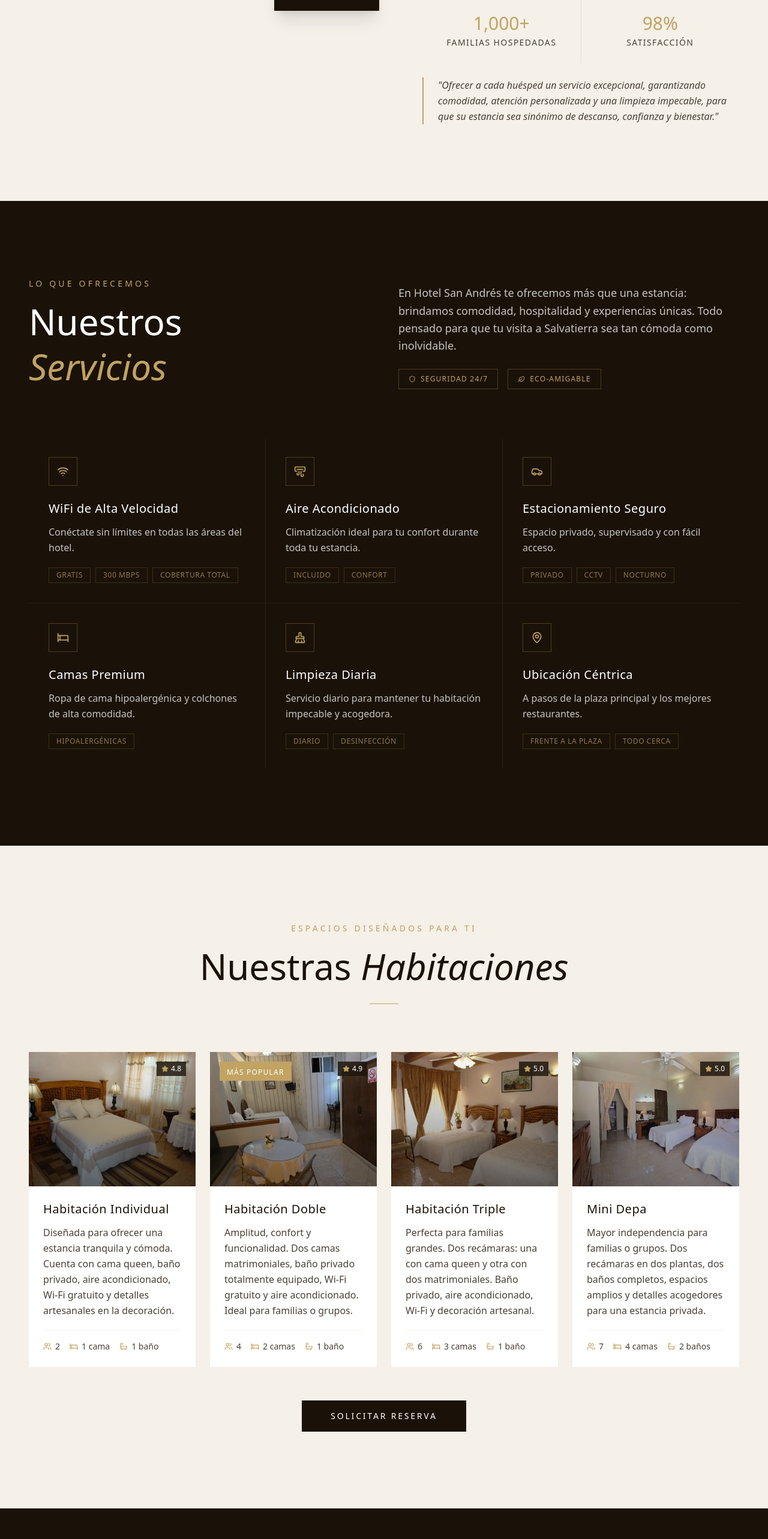
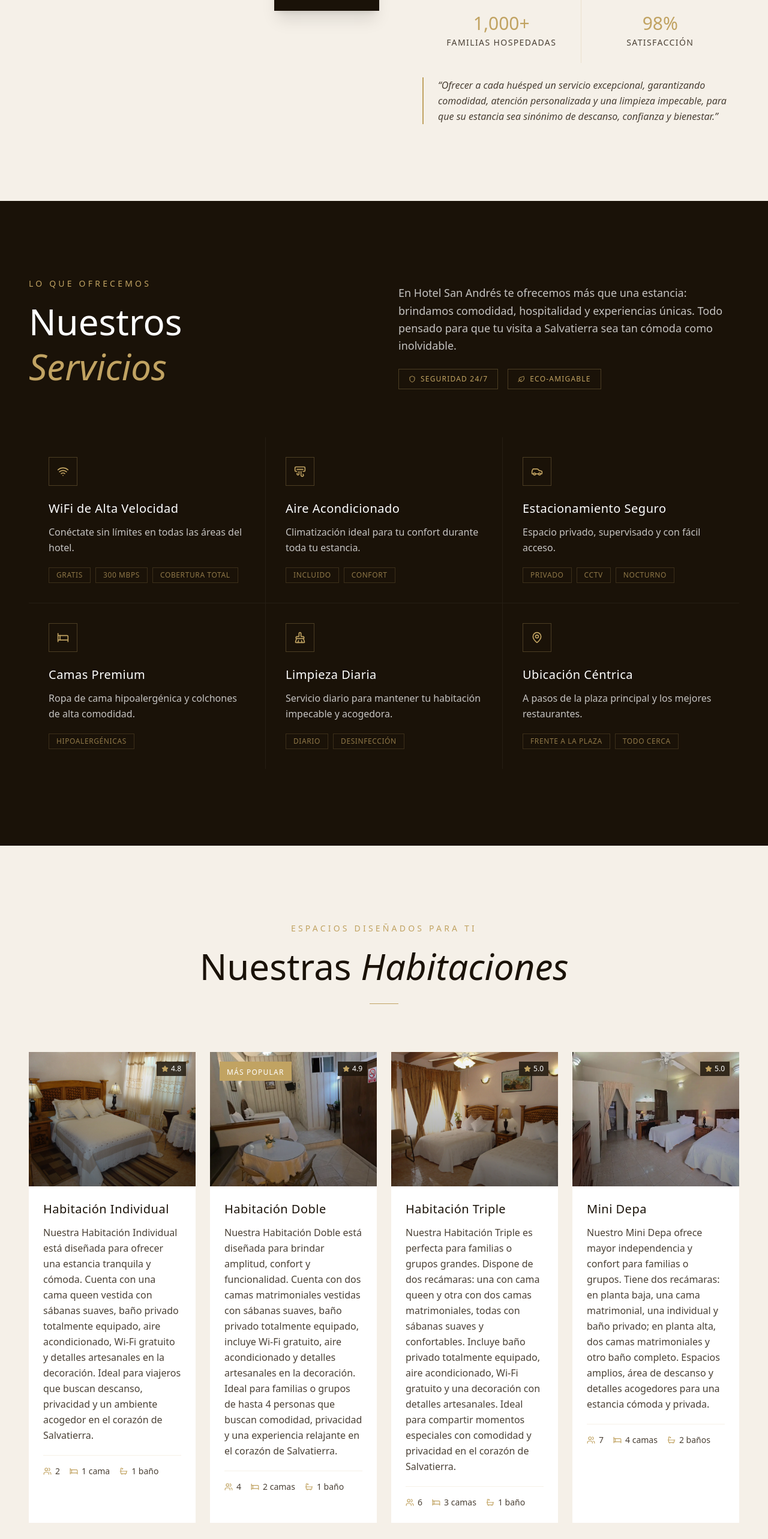
Before and after one commit to Gonzalez-Ricardo/hotelsanandres, a Next.js app: page / in a window 1280 px wide. Shown: the part 1640-4206 px from the top of the page at 60% size. Built offline with nearby package versions, Linux system fonts and the light colour scheme.

Commit message:
feat: correcion de errores

```diff
--- a/src/app/Components/Nosotros.tsx
+++ b/src/app/Components/Nosotros.tsx
@@ -84,9 +84,9 @@ export default function Nosotros() {
             {/* Misión */}
             <div className="mt-6 border-l-2 border-[#c1a362] pl-6">
               <p className="text-base text-[#4a4035] italic font-light leading-relaxed">
-                "Ofrecer a cada huésped un servicio excepcional, garantizando comodidad,
+                &ldquo;Ofrecer a cada huésped un servicio excepcional, garantizando comodidad,
                 atención personalizada y una limpieza impecable, para que su estancia
-                sea sinónimo de descanso, confianza y bienestar."
+                sea sinónimo de descanso, confianza y bienestar.&rdquo;
               </p>
             </div>
           </div>
--- a/src/app/Components/habitaciones.tsx
+++ b/src/app/Components/habitaciones.tsx
@@ -8,7 +8,7 @@ const rooms = [
     title: "Habitación Individual",
     rating: "4.8",
     description:
-      "Diseñada para ofrecer una estancia tranquila y cómoda. Cuenta con cama queen, baño privado, aire acondicionado, Wi-Fi gratuito y detalles artesanales en la decoración.",
+      "Nuestra Habitación Individual está diseñada para ofrecer una estancia tranquila y cómoda. Cuenta con una cama queen vestida con sábanas suaves, baño privado totalmente equipado, aire acondicionado, Wi-Fi gratuito y detalles artesanales en la decoración. Ideal para viajeros que buscan descanso, privacidad y un ambiente acogedor en el corazón de Salvatierra.",
     guests: 2,
     beds: 1,
     baths: 1,
@@ -19,7 +19,7 @@ const rooms = [
     title: "Habitación Doble",
     rating: "4.9",
     description:
-      "Amplitud, confort y funcionalidad. Dos camas matrimoniales, baño privado totalmente equipado, Wi-Fi gratuito y aire acondicionado. Ideal para familias o grupos.",
+      "Nuestra Habitación Doble está diseñada para brindar amplitud, confort y funcionalidad. Cuenta con dos camas matrimoniales vestidas con sábanas suaves, baño privado totalmente equipado, incluye Wi-Fi gratuito, aire acondicionado y detalles artesanales en la decoración. Ideal para familias o grupos de hasta 4 personas que buscan comodidad, privacidad y una experiencia relajante en el corazón de Salvatierra.",
     guests: 4,
     beds: 2,
     baths: 1,
@@ -30,7 +30,7 @@ const rooms = [
     title: "Habitación Triple",
     rating: "5.0",
     description:
-      "Perfecta para familias grandes. Dos recámaras: una con cama queen y otra con dos matrimoniales. Baño privado, aire acondicionado, Wi-Fi y decoración artesanal.",
+      "Nuestra Habitación Triple es perfecta para familias o grupos grandes. Dispone de dos recámaras: una con cama queen y otra con dos camas matrimoniales, todas con sábanas suaves y confortables. Incluye baño privado totalmente equipado, aire acondicionado, Wi-Fi gratuito y una decoración con detalles artesanales. Ideal para compartir momentos especiales con comodidad y privacidad en el corazón de Salvatierra.",
     guests: 6,
     beds: 3,
     baths: 1,
@@ -41,7 +41,7 @@ const rooms = [
     title: "Mini Depa",
     rating: "5.0",
     description:
-      "Mayor independencia para familias o grupos. Dos recámaras en dos plantas, dos baños completos, espacios amplios y detalles acogedores para una estancia privada.",
+      "Nuestro Mini Depa ofrece mayor independencia y confort para familias o grupos. Tiene dos recámaras: en planta baja, una cama matrimonial, una individual y baño privado; en planta alta, dos camas matrimoniales y otro baño completo. Espacios amplios, área de descanso y detalles acogedores para una estancia cómoda y privada.",
     guests: 7,
     beds: 4,
     baths: 2,
--- a/src/app/Components/pueblo.tsx
+++ b/src/app/Components/pueblo.tsx
@@ -1,3 +1,4 @@
+"use client";
 import { Church, Palette, TreePine, Camera, Binoculars, Map } from "lucide-react";
 
 const attractions = [
@@ -61,6 +62,7 @@ export default function Pueblo() {
                 preload="none"
                 poster="/images/Salvatierra.webp"
                 className="w-full h-auto object-cover"
+                suppressHydrationWarning
                 controls
                 controlsList="nodownload"
                 disablePictureInPicture
```
